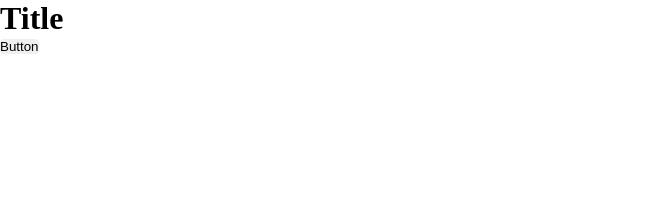
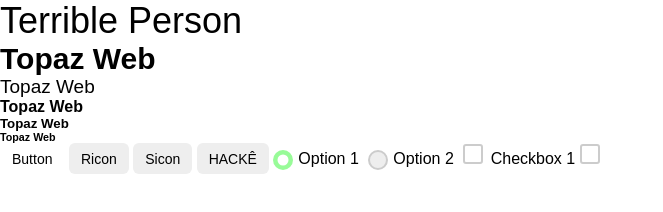
Before and after one commit to Exryber/Mato, a plain HTML site: page index.html in a window 1280 px wide. Shown: the whole page, without its empty margins (0-663 px from the left). Drawn offline with Linux system fonts and the light colour scheme.

Commit message:
Add files via upload

```diff
--- a/index.html
+++ b/index.html
@@ -3,12 +3,33 @@
 	<head>
 		<meta charset="UTF-8">
 		<meta name="viewport" content="width=device-width, initial-scale=1">
-		<title>Sample Topaz Web App</title>
-		<style>*{margin:0;padding:0;box-sizing:border-box;}</style>
+		<title>Topaz Web</title>
 		<link rel="stylesheet" href="topaz-base.css">
+		<link rel="stylesheet" href="topaz-form-elements.css">
 	</head>
 	<body>
-		<h1>Title</h1>
-		<button>Button</button>
+		<h1>Terrible Person</h1>
+		<h2>Topaz Web</h2>
+		<h3>Topaz Web</h3>
+		<h4>Topaz Web</h4>
+		<h5>Topaz Web</h5>
+		<h6>Topaz Web</h6>
+		<button class="btn-text">Button</button>
+		<button>Ricon</button>
+		<button>Sicon</button>
+		<button class="btn-caps">Hackê</button>
+		<label class="radio-container">Option 1
+			<input type="radio" name="radio" checked>
+			<span class="radio-checkmark"></span>
+		</label>
+		<label class="radio-container">Option 2
+			<input type="radio" name="radio">
+			<span class="radio-checkmark"></span>
+		</label>
+		<label for="checkbox1" class="checkbox-label">
+			<input type="checkbox" id="checkbox1">
+			<span>Checkbox 1</span>
+		</label>
+					<input type="checkbox" id="checkbox1">
 	</body>
 </html>
--- a/topaz-base.css
+++ b/topaz-base.css
@@ -1,10 +1,88 @@
+/* Set font-family based on device */
+body {
+	font-family: Arial, sans-serif; /* Default font for Windows and Android */
+}
+
+/* Apply system font for Apple devices */
+@media screen and (-webkit-touch-callout: none) {
+	body {
+		font-family: -apple-system, BlinkMacSystemFont, "Segoe UI", Roboto, Oxygen, Ubuntu, Cantarell, "Open Sans", "Helvetica Neue", sans-serif;
+	}
+}
+
+* {
+	margin: 0;
+	padding: 0;
+	box-sizing: border-box;
+}
+
 :root {
 	/* Customize these values */
-	--corner-radius: 4px;
+	--corner-radius: 6px;
 	--primary-color: ;
 }
 
 button {
+	-webkit-appearance: none;
+	-moz-appearance: none;
+	appearance: none;
 	border: none;
 	border-radius: var(--corner-radius);
+	opacity: 1;
+	padding: 7.6px 12px;
+	font-size: 14px;
+	font-weight: 500;
+	background: #EEEEEE;
+	color: black;
+	cursor: pointer;
+	transition: background-color 0.3s, color 0.3s, border-color 0.3s;
 }
+
+button:hover {
+	background-color: #DDDDDD;
+}
+
+h1 {
+	font-size: 36px;
+	font-weight: 400;
+}
+
+h2 {
+	font-size: 30px;
+}
+
+h3 {
+	font-weight: 500;
+	font-size: 19px;
+}
+
+.btn-elevated {
+	box-shadow: 4px;
+}
+
+/* Default button styles */
+.btn-text {
+    -webkit-appearance: none;
+    -moz-appearance: none;
+    appearance: none;
+    border: none;
+    border-radius: var(--corner-radius);
+    opacity: 1;
+    padding: 7.6px 12px;
+    font-size: 14px;
+    font-weight: 500;
+    background: transparent; /* Make background completely transparent */
+    color: black;
+    cursor: pointer;
+    transition: background-color 0.3s, color 0.3s, border-color 0.3s;
+}
+
+/* Feedback effect on hover */
+.btn-text:hover {
+    background-color: rgba(221, 221, 221, 0.3); /* Fainter semi-transparent background */
+    color: #000; /* Darker text color */
+}
+
+.btn-caps {
+	text-transform: uppercase;
+}
--- /dev/null
+++ b/topaz-form-elements.css
@@ -0,0 +1,97 @@
+.radio-container {
+	position: relative;
+	display: inline-block;
+	padding-left: 25px;
+	margin-right: 5px;
+	cursor: pointer;
+}
+
+.radio-container input {
+	position: absolute;
+	opacity: 0;
+	cursor: pointer;
+}
+
+.radio-checkmark {
+	position: absolute;
+	top: 0;
+	left: 0;
+	width: 20px;
+	height: 20px;
+	background-color: #eee;
+	border-radius: 50%;
+	border: 2px solid #ccc; /* Add outline */
+	transition: background-color 0.3s ease;
+}
+
+.radio-container:hover .radio-checkmark {
+	background-color: #ccc;
+}
+
+.radio-container input:checked ~ .radio-checkmark {
+	background-color: #98FB98; /* Change the color to pale green */
+	border-color: transparent; /* Remove outline for checked state */
+}
+
+.radio-checkmark:after {
+	content: "";
+	position: absolute;
+	top: 50%;
+	left: 50%;
+	transform: translate(-50%, -50%) scale(0);
+	width: 11px;
+	height: 11px;
+	border-radius: 50%;
+	background: white;
+	transition: transform 0.1s ease;
+}
+
+.radio-container input:checked ~ .radio-checkmark:after {
+	transform: translate(-50%, -50%) scale(1);
+}
+
+/* Hide default checkbox */
+input[type="checkbox"] {
+	position: relative; /* Move the checkbox element to the bottom */
+	appearance: none;
+	-webkit-appearance: none;
+	-moz-appearance: none;
+	width: 20px;
+	height: 20px;
+	border: 2px solid #ccc;
+	border-radius: 3px;
+	outline: none;
+	cursor: pointer;
+	transition: background-color 0.3s, border-color 0.3s;
+}
+
+/* Custom checkmark */
+input[type="checkbox"]::after {
+	content: "";
+	position: absolute;
+	top: 0px; /* Move the checkbox a bit to the bottom */
+	left: 50%;
+	transform: translateX(-50%) rotate(45deg); /* Adjust rotation */
+	width: 6px; /* Adjust the width */
+	height: 11px; /* Adjust the height */
+	border-bottom: 2px solid #fff;
+	border-right: 2px solid #fff;
+	opacity: 0;
+	transition: transform 0.3s, opacity 0.3s;
+}
+
+/* Custom checkmark when checked */
+input[type="checkbox"]:checked::after {
+	opacity: 1;
+}
+
+/* Custom checkbox when checked */
+input[type="checkbox"]:checked {
+	background-color: #3ADD85; /* Change the background color to pale green */
+	border-color: #3ADD85; /* Change the border color to pale green */
+}
+
+/* Text alignment */
+.checkbox-label span {
+	margin-left: 3px; /* Adjust spacing between checkbox and text */
+}
```
